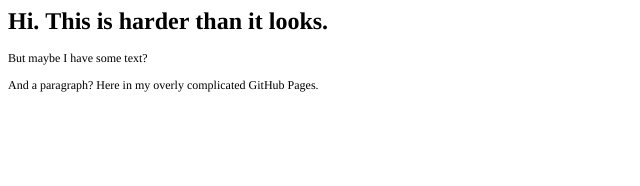
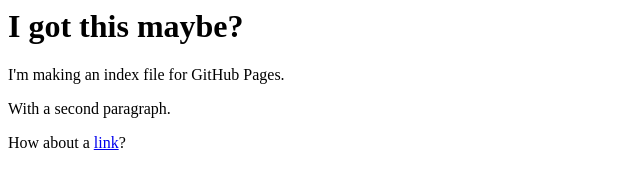
Before and after one commit to MakerK8/MakerK8.github.io, a plain HTML site: page index.html in a window 1280 px wide. Shown: the whole page, without its empty margins (0-640 px from the left). Drawn offline with Linux system fonts and the light colour scheme.

Commit message:
only html
only html and other stuff

```diff
--- a/index.html
+++ b/index.html
@@ -1,19 +1,8 @@
-<!DOCTYPE html PUBLIC "-//W3C//DTD HTML 4.01//EN" "http://www.w3.org/TR/html4/strict.dtd">
 <html>
-<head>
-  <meta http-equiv="Content-Type" content="text/html; charset=utf-8">
-  <meta http-equiv="Content-Style-Type" content="text/css">
-  <title></title>
-  <meta name="Generator" content="Cocoa HTML Writer">
-  <meta name="CocoaVersion" content="1894.6">
-  <style type="text/css">
-    p.p2 {margin: 0.0px 0.0px 12.0px 0.0px; font: 12.0px Times; color: #000000; -webkit-text-stroke: #000000}
-    span.s1 {font-kerning: none}
-  </style>
-</head>
 <body>
-<h1 style="margin: 0.0px 0.0px 16.1px 0.0px; font: 24.0px Times; color: #000000; -webkit-text-stroke: #000000"><span class="s1"><b>Hi. This is harder than it looks.</b></span></h1>
-<p class="p2"><span class="s1">But maybe I have some text?<span class="Apple-converted-space"> </span></span></p>
-<p class="p2"><span class="s1">And a paragraph? Here in my overly complicated GitHub Pages.</span></p>
+<h1>I got this maybe?</h1>
+<p>I'm making an index file for GitHub Pages.</p>
+<p>With a second paragraph.</p>
+<p>How about a <a href="https://en.wikipedia.org/wiki/Link_(The_Legend_of_Zelda)" rel="noopener noreferrer" target="_blank">link</a>?</p>
 </body>
 </html>
```
